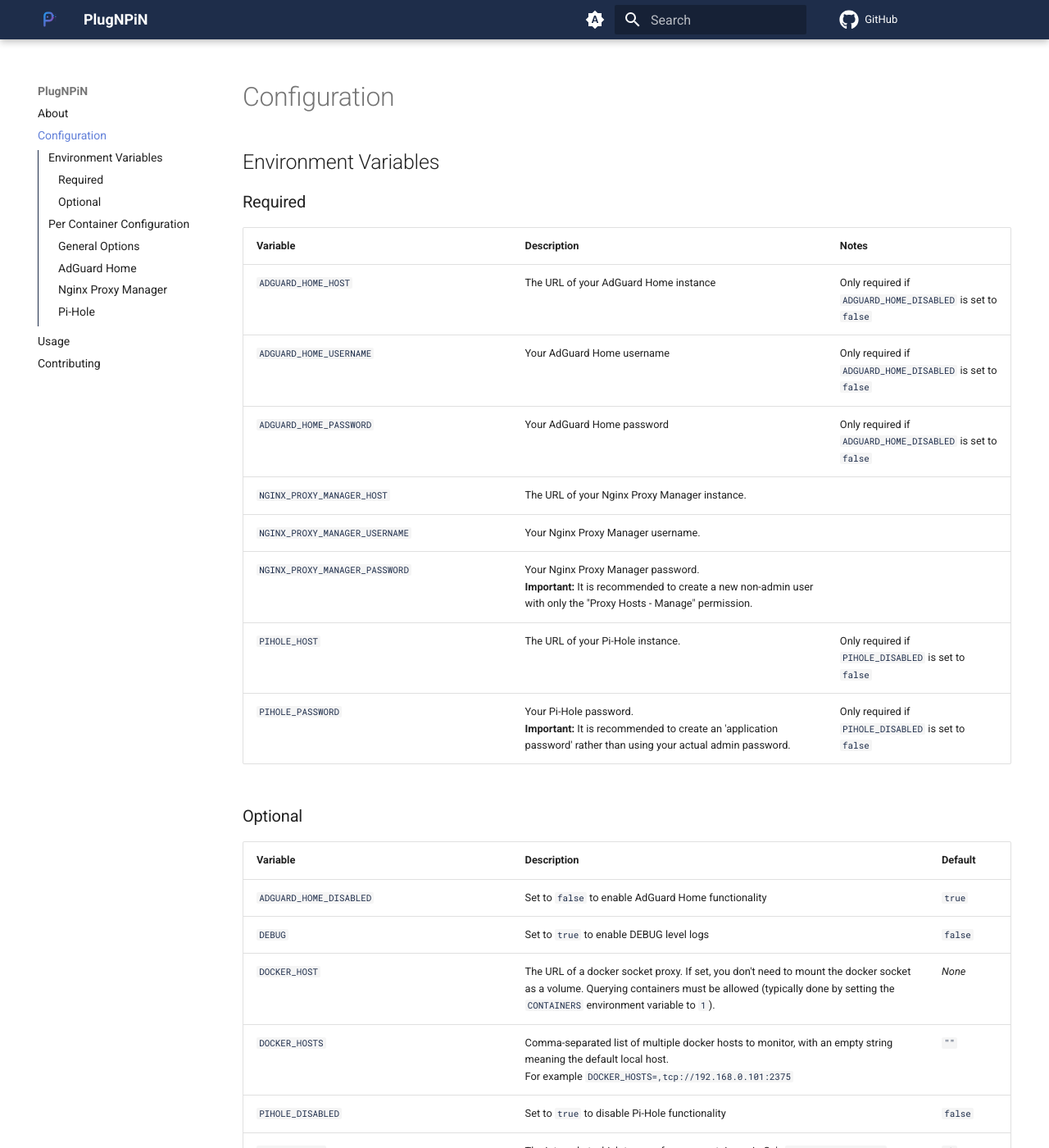
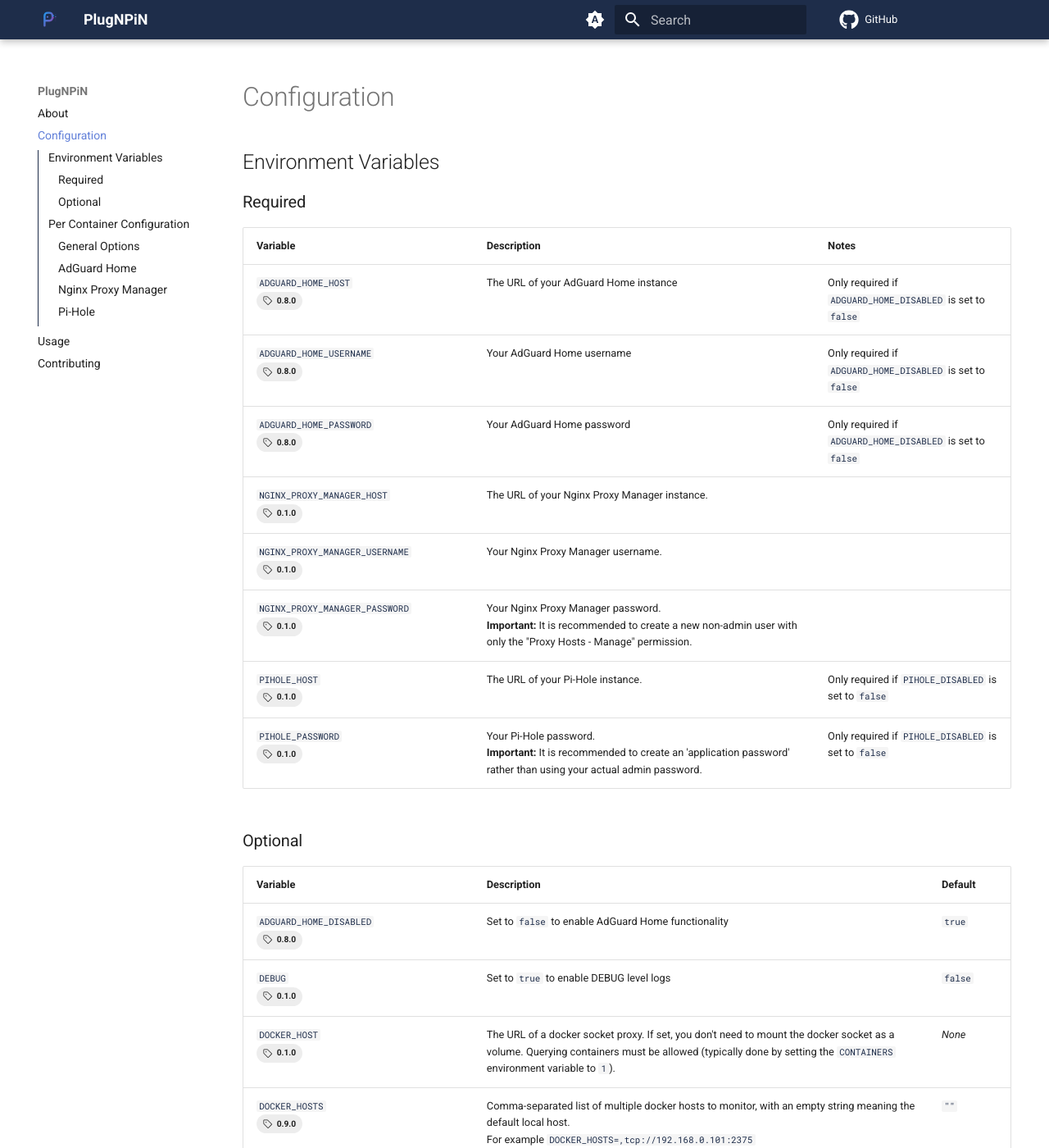
Before and after one commit to DeepSpace2/PlugNPiN, an MkDocs documentation site: the page built from docs/configuration.md, in a window 1280 px wide and 1400 px high. Shown: the whole window at 82% size. Built offline with MkDocs 1.6.1 and Material for MkDocs 9.7.7, drawn with Linux system fonts in a browser that asks for light colours; comment, search, counter and statistics services are not loaded; the version menu is left out; some of the changed text lies outside the part shown.

Commit message:
docs: add version pills to labels and features mentions (#45)

```diff
--- a/docs/configuration.md
+++ b/docs/configuration.md
@@ -4,28 +4,28 @@
 
 ### Required
 
-| Variable {: style="width:35%" } | Description | Notes |
+| Variable {: style="width:30%" } | Description | Notes |
 |---|---|---|
-| `ADGUARD_HOME_HOST` | The URL of your AdGuard Home instance | Only required if `ADGUARD_HOME_DISABLED` is set to `false` |
-| `ADGUARD_HOME_USERNAME` | Your AdGuard Home username | Only required if `ADGUARD_HOME_DISABLED` is set to `false` |
-| `ADGUARD_HOME_PASSWORD` | Your AdGuard Home password | Only required if `ADGUARD_HOME_DISABLED` is set to `false` |
-| `NGINX_PROXY_MANAGER_HOST` | The URL of your Nginx Proxy Manager instance. | |
-| `NGINX_PROXY_MANAGER_USERNAME` | Your Nginx Proxy Manager username. | |
-| `NGINX_PROXY_MANAGER_PASSWORD` | Your Nginx Proxy Manager password. <br> **Important:** It is recommended to create a new non-admin user with only the "Proxy Hosts - Manage" permission. | |
-| `PIHOLE_HOST` | The URL of your Pi-Hole instance. | Only required if `PIHOLE_DISABLED` is set to `false` |
-| `PIHOLE_PASSWORD` | Your Pi-Hole password. <br> **Important:** It is recommended to create an 'application password' rather than using your actual admin password. | Only required if `PIHOLE_DISABLED` is set to `false` |
+| `ADGUARD_HOME_HOST`<br>[:octicons-tag-24: 0.8.0](https://github.com/DeepSpace2/plugnpin/releases/tag/v0.8.0){ .md-tag target="_blank" } | The URL of your AdGuard Home instance | Only required if `ADGUARD_HOME_DISABLED` is set to `false` |
+| `ADGUARD_HOME_USERNAME`<br>[:octicons-tag-24: 0.8.0](https://github.com/DeepSpace2/plugnpin/releases/tag/v0.8.0){ .md-tag target="_blank" } | Your AdGuard Home username | Only required if `ADGUARD_HOME_DISABLED` is set to `false` |
+| `ADGUARD_HOME_PASSWORD`<br>[:octicons-tag-24: 0.8.0](https://github.com/DeepSpace2/plugnpin/releases/tag/v0.8.0){ .md-tag target="_blank" } | Your AdGuard Home password | Only required if `ADGUARD_HOME_DISABLED` is set to `false` |
+| `NGINX_PROXY_MANAGER_HOST`<br>[:octicons-tag-24: 0.1.0](https://github.com/DeepSpace2/plugnpin/releases/tag/v0.1.0){ .md-tag target="_blank" } | The URL of your Nginx Proxy Manager instance. | |
+| `NGINX_PROXY_MANAGER_USERNAME`<br>[:octicons-tag-24: 0.1.0](https://github.com/DeepSpace2/plugnpin/releases/tag/v0.1.0){ .md-tag target="_blank" } | Your Nginx Proxy Manager username. | |
+| `NGINX_PROXY_MANAGER_PASSWORD`<br>[:octicons-tag-24: 0.1.0](https://github.com/DeepSpace2/plugnpin/releases/tag/v0.1.0){ .md-tag target="_blank" } | Your Nginx Proxy Manager password. <br> **Important:** It is recommended to create a new non-admin user with only the "Proxy Hosts - Manage" permission. | |
+| `PIHOLE_HOST`<br>[:octicons-tag-24: 0.1.0](https://github.com/DeepSpace2/plugnpin/releases/tag/v0.1.0){ .md-tag target="_blank" } | The URL of your Pi-Hole instance. | Only required if `PIHOLE_DISABLED` is set to `false` |
+| `PIHOLE_PASSWORD`<br>[:octicons-tag-24: 0.1.0](https://github.com/DeepSpace2/plugnpin/releases/tag/v0.1.0){ .md-tag target="_blank" } | Your Pi-Hole password. <br> **Important:** It is recommended to create an 'application password' rather than using your actual admin password. | Only required if `PIHOLE_DISABLED` is set to `false` |
 
 ### Optional
 
-| Variable {: style="width:35%" } | Description | Default {: style="width:10%" } |
+| Variable {: style="width:30%" } | Description | Default {: style="width:10%" } |
 |---|---|---|
-| `ADGUARD_HOME_DISABLED` | Set to `false` to enable AdGuard Home functionality | `true` |
-| `DEBUG` | Set to `true` to enable DEBUG level logs | `false` |
-| `DOCKER_HOST` | The URL of a docker socket proxy. If set, you don't need to mount the docker socket as a volume. Querying containers must be allowed (typically done by setting the `CONTAINERS` environment variable to `1`). | *None* |
-| `DOCKER_HOSTS` | Comma-separated list of multiple docker hosts to monitor, with an empty string meaning the default local host.<br>For example `DOCKER_HOSTS=,tcp://192.168.0.101:2375` | `""` |
-| `PIHOLE_DISABLED` | Set to `true` to disable Pi-Hole functionality | `false` |
-| `RUN_INTERVAL` | The interval at which to scan for new containers, in Go's [`time.ParseDuration`](<https://go.dev/pkg/time/#ParseDuration>){: target="_blank" } format. Set to `0` to run once and exit. | `1h` |
-| `TZ` | Customise the timezone. | *None* |
+| `ADGUARD_HOME_DISABLED`<br>[:octicons-tag-24: 0.8.0](https://github.com/DeepSpace2/plugnpin/releases/tag/v0.8.0){ .md-tag target="_blank" } | Set to `false` to enable AdGuard Home functionality | `true` |
+| `DEBUG`<br>[:octicons-tag-24: 0.1.0](https://github.com/DeepSpace2/plugnpin/releases/tag/v0.1.0){ .md-tag target="_blank" } | Set to `true` to enable DEBUG level logs | `false` |
+| `DOCKER_HOST`<br>[:octicons-tag-24: 0.1.0](https://github.com/DeepSpace2/plugnpin/releases/tag/v0.1.0){ .md-tag target="_blank" } | The URL of a docker socket proxy. If set, you don't need to mount the docker socket as a volume. Querying containers must be allowed (typically done by setting the `CONTAINERS` environment variable to `1`). | *None* |
+| `DOCKER_HOSTS`<br>[:octicons-tag-24: 0.9.0](https://github.com/DeepSpace2/plugnpin/releases/tag/v0.9.0){ .md-tag target="_blank" } | Comma-separated list of multiple docker hosts to monitor, with an empty string meaning the default local host.<br>For example `DOCKER_HOSTS=,tcp://192.168.0.101:2375` | `""` |
+| `PIHOLE_DISABLED`<br>[:octicons-tag-24: 0.6.0](https://github.com/DeepSpace2/plugnpin/releases/tag/v0.6.0){ .md-tag target="_blank" } | Set to `true` to disable Pi-Hole functionality | `false` |
+| `RUN_INTERVAL`<br>[:octicons-tag-24: 0.1.0](https://github.com/DeepSpace2/plugnpin/releases/tag/v0.1.0){ .md-tag target="_blank" } | The interval at which to scan for new containers, in Go's [`time.ParseDuration`](<https://go.dev/pkg/time/#ParseDuration>){: target="_blank" } format. Set to `0` to run once and exit. | `1h` |
+| `TZ`<br>[:octicons-tag-24: 0.1.0](https://github.com/DeepSpace2/plugnpin/releases/tag/v0.1.0){ .md-tag target="_blank" } | Customise the timezone. | *None* |
 
 ## Per Container Configuration
 
@@ -35,35 +35,35 @@ Use the following labels on your containers to enable specific features
 
 | Label {: style="width:45%"} | Description | Default {: style="width:10%"} | Notes |
 |---|---|---|---|
-| `plugNPiN.options.createOnHealthy` | If set to `true`, PlugNPiN will wait for the container to become **healthy** before creating entries | `false` | **This option requires the container to have a [Docker Healthcheck](https://docs.docker.com/engine/reference/builder/#healthcheck){: target="_blank" } defined. If no healthcheck is found, an error will be logged and no entries will be created** |
+| `plugNPiN.options.createOnHealthy`<br>[:octicons-tag-24: 1.0.0](https://github.com/DeepSpace2/plugnpin/releases/tag/v1.0.0){ .md-tag target="_blank" } | If set to `true`, PlugNPiN will wait for the container to become **healthy** before creating entries | `false` | **This option requires the container to have a [Docker Healthcheck](https://docs.docker.com/engine/reference/builder/#healthcheck){: target="_blank" } defined. If no healthcheck is found, an error will be logged and no entries will be created** |
 
 ### AdGuard Home
 
 | Label {: style="width:45%"} | Description | Default {: style="width:10%"} | Notes |
 |---|---|---|---|
-| `plugNPiN.adguardHomeOptions.targetDomain` | If provided, a CNAME DNS Rewrite will be created | | |
+| `plugNPiN.adguardHomeOptions.targetDomain`<br>[:octicons-tag-24: 0.8.0](https://github.com/DeepSpace2/plugnpin/releases/tag/v0.8.0){ .md-tag target="_blank" } | If provided, a CNAME DNS Rewrite will be created | | |
 
 ### Nginx Proxy Manager
 
 
-| Label {: style="width:30%"} | Description | Default {: style="width:10%"} | Notes |
+| Label {: style="width:35%"} | Description | Default {: style="width:10%"} | Notes |
 |---|---|---|---|
-| `plugNPiN.npmOptions.accessListName` | Access list to use for this host. Must already exist on the NPM instance | | |
-| `plugNPiN.npmOptions.advancedConfig` | Advanced nginx configuration (referred to as `Custom Nginx Configuration` in NPM UI) | | If using a docker compose file make sure to use `|` so new lines will be respected, for example:<pre><code>labels:<br>  - plugNPiN.ip=192.168.0.100:8000<br>  - plugNPiN.url=service.home<br>  - \|<br>    plugNPiN.npmOptions.advancedConfig=location / {<br>      allow 192.168.0.1/15;<br>      deny all;<br>    }</code></pre> |
-| `plugNPiN.npmOptions.blockExploits` | Enables or disables the "Block Common Exploits" option on the proxy host. Set to `true` or `false` | `true` | |
-| `plugNPiN.npmOptions.cachingEnabled` | Enables or disables the "Cache Assets" option on the proxy host. Set to `true` or `false`  | `false` | |
-| `plugNPiN.npmOptions.certificateName` | Certificate to use for this host. Must already exist on the NPM instance |  | |
-| `plugNPiN.npmOptions.forceSsl` | Force SSL | `false` | |
-| `plugNPiN.npmOptions.http2Support` | Enable HTTP/2 Support | `false` | |
-| `plugNPiN.npmOptions.hstsEnabled` | Enable HSTS | `false` | |
-| `plugNPiN.npmOptions.hstsSubdomains` | Enable HSTS Subdomains | `false` | |
-| `plugNPiN.npmOptions.scheme` | The scheme used to forward traffic to the container. Can be `http` or `https` | `http` | |
-| `plugNPiN.npmOptions.websocketsSupport` | Enables or disables the "Allow Websocket Upgrade" option on the proxy host. Set to `true` or `false` | `false` | |
+| `plugNPiN.npmOptions.accessListName`<br>[:octicons-tag-24: 1.0.0](https://github.com/DeepSpace2/plugnpin/releases/tag/v1.0.0){ .md-tag target="_blank" } | Access list to use for this host. Must already exist on the NPM instance | | |
+| `plugNPiN.npmOptions.advancedConfig`<br>[:octicons-tag-24: 0.7.0](https://github.com/DeepSpace2/plugnpin/releases/tag/v0.7.0){ .md-tag target="_blank" } | Advanced nginx configuration (referred to as `Custom Nginx Configuration` in NPM UI) | | If using a docker compose file make sure to use `|` so new lines will be respected, for example:<pre><code>labels:<br>  - plugNPiN.ip=192.168.0.100:8000<br>  - plugNPiN.url=service.home<br>  - \|<br>    plugNPiN.npmOptions.advancedConfig=location / {<br>      allow 192.168.0.1/15;<br>      deny all;<br>    }</code></pre> |
+| `plugNPiN.npmOptions.blockExploits`<br>[:octicons-tag-24: 0.4.0](https://github.com/DeepSpace2/plugnpin/releases/tag/v0.4.0){ .md-tag target="_blank" } | Enables or disables the "Block Common Exploits" option on the proxy host. Set to `true` or `false` | `true` | |
+| `plugNPiN.npmOptions.cachingEnabled`<br>[:octicons-tag-24: 0.4.0](https://github.com/DeepSpace2/plugnpin/releases/tag/v0.4.0){ .md-tag target="_blank" } | Enables or disables the "Cache Assets" option on the proxy host. Set to `true` or `false`  | `false` | |
+| `plugNPiN.npmOptions.certificateName`<br>[:octicons-tag-24: 0.4.0](https://github.com/DeepSpace2/plugnpin/releases/tag/v0.4.0){ .md-tag target="_blank" } | Certificate to use for this host. Must already exist on the NPM instance |  | |
+| `plugNPiN.npmOptions.forceSsl`<br>[:octicons-tag-24: 0.4.0](https://github.com/DeepSpace2/plugnpin/releases/tag/v0.4.0){ .md-tag target="_blank" } | Force SSL | `false` | |
+| `plugNPiN.npmOptions.http2Support`<br>[:octicons-tag-24: 0.4.0](https://github.com/DeepSpace2/plugnpin/releases/tag/v0.4.0){ .md-tag target="_blank" } | Enable HTTP/2 Support | `false` | |
+| `plugNPiN.npmOptions.hstsEnabled`<br>[:octicons-tag-24: 0.4.0](https://github.com/DeepSpace2/plugnpin/releases/tag/v0.4.0){ .md-tag target="_blank" } | Enable HSTS | `false` | |
+| `plugNPiN.npmOptions.hstsSubdomains`<br>[:octicons-tag-24: 0.4.0](https://github.com/DeepSpace2/plugnpin/releases/tag/v0.4.0){ .md-tag target="_blank" } | Enable HSTS Subdomains | `false` | |
+| `plugNPiN.npmOptions.scheme`<br>[:octicons-tag-24: 0.4.0](https://github.com/DeepSpace2/plugnpin/releases/tag/v0.4.0){ .md-tag target="_blank" } | The scheme used to forward traffic to the container. Can be `http` or `https` | `http` | |
+| `plugNPiN.npmOptions.websocketsSupport`<br>[:octicons-tag-24: 0.4.0](https://github.com/DeepSpace2/plugnpin/releases/tag/v0.4.0){ .md-tag target="_blank" } | Enables or disables the "Allow Websocket Upgrade" option on the proxy host. Set to `true` or `false` | `false` | |
 
 ### Pi-Hole
 
-| Label {: style="width:35%"} | Description | Default {: style="width:10%"} | Notes |
+| Label {: style="width:45%"} | Description | Default {: style="width:10%"} | Notes |
 |---|---|---|---|
-| `plugNPiN.piholeOptions.targetDomain` | If provided, a CNAME record will be created **instead** of a DNS record | | |
+| `plugNPiN.piholeOptions.targetDomain`<br>[:octicons-tag-24: 0.5.0](https://github.com/DeepSpace2/plugnpin/releases/tag/v0.5.0){ .md-tag target="_blank" } | If provided, a CNAME record will be created **instead** of a DNS record | | |
 
 *[NPM]: Nginx Proxy Manager
--- a/mkdocs.yml
+++ b/mkdocs.yml
@@ -59,6 +59,9 @@ extra:
 markdown_extensions:
   - abbr
   - attr_list
+  - pymdownx.emoji:
+      emoji_index: !!python/name:material.extensions.emoji.twemoji
+      emoji_generator: !!python/name:material.extensions.emoji.to_svg
   - pymdownx.highlight:
       anchor_linenums: true
       line_spans: __span
```
Also changed, not shown: docs/index.md (+1 -1 lines).
